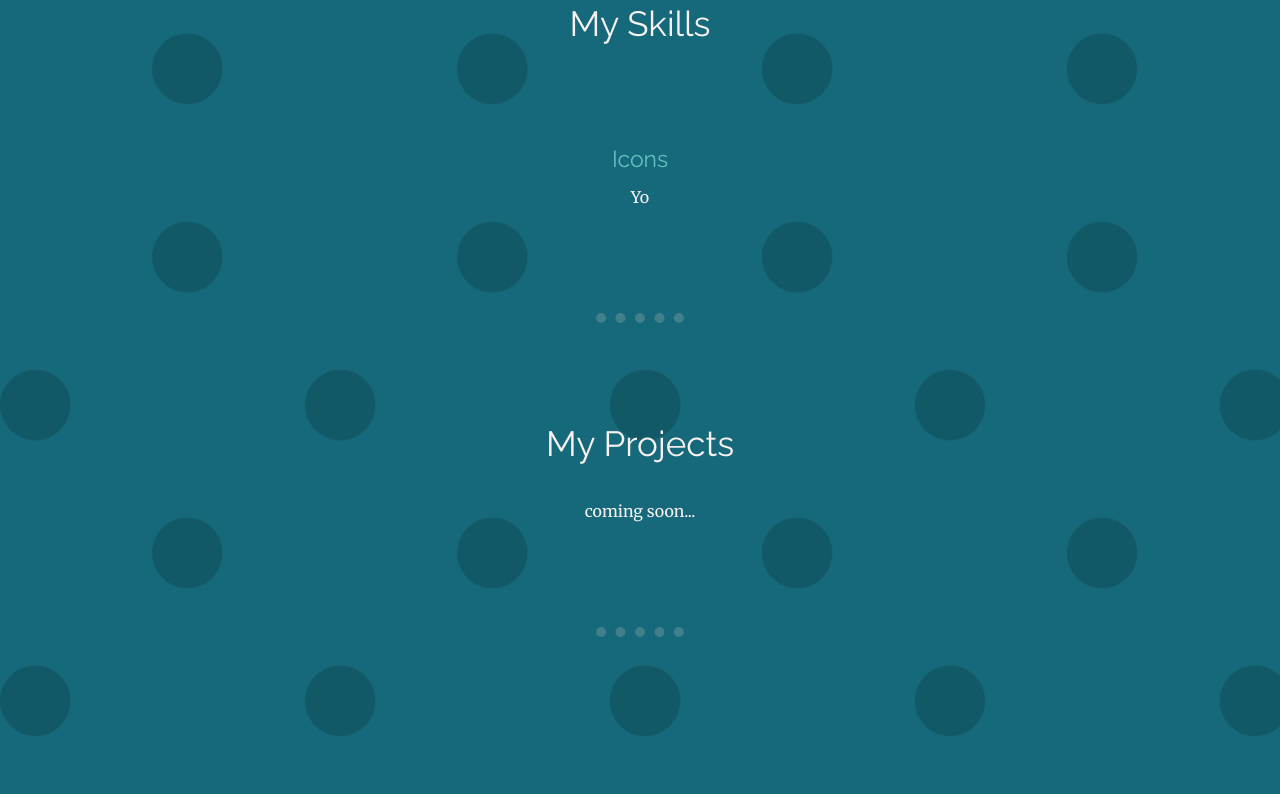
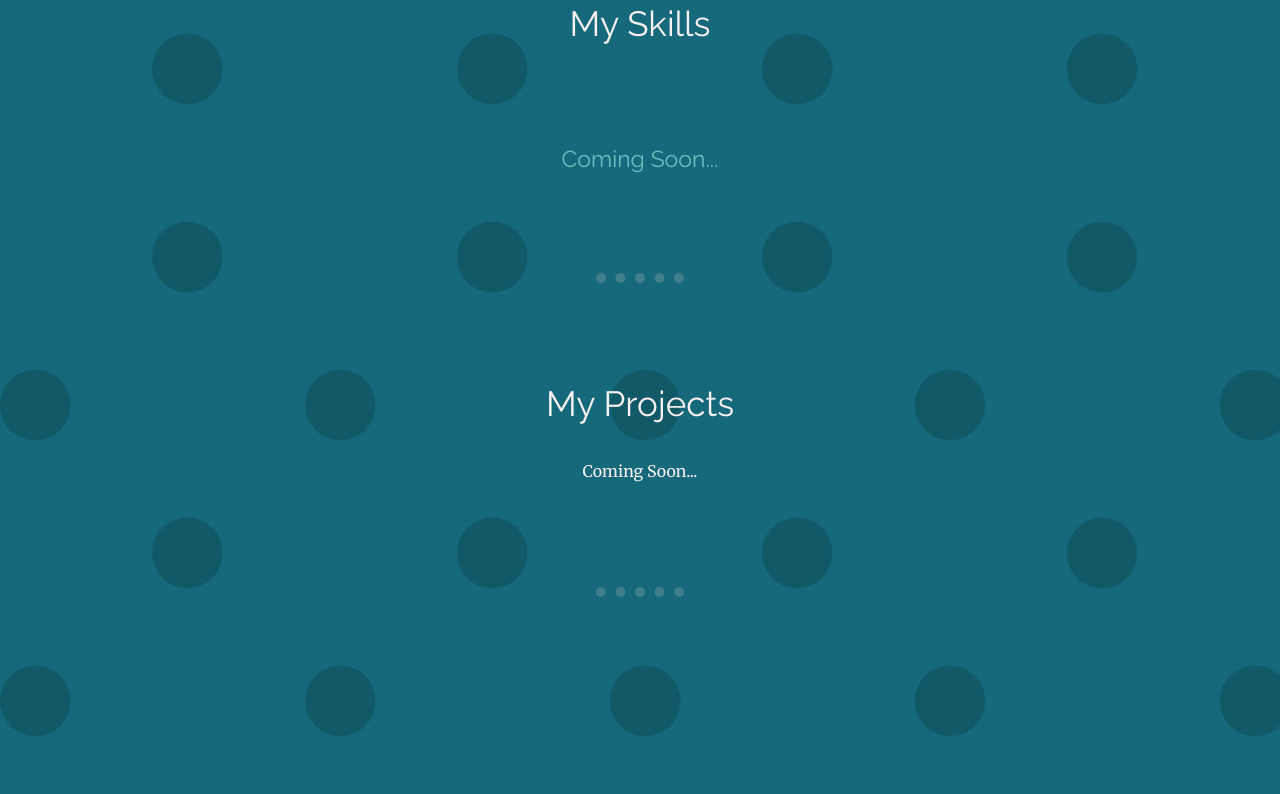
Before and after one commit to lydiaikaufman/lydiakaufman.com, a plain HTML site: page index.html in a window 1280 px wide. Shown: the part 1081-1875 px from the top of the page. Drawn offline with nearby package versions, Linux system fonts and the light colour scheme.

Commit message:
Update index.html
updated "coming soon" text as placeholders

```diff
--- a/index.html
+++ b/index.html
@@ -86,8 +86,8 @@
         <h2>My Skills</h2>
       <!-- Make a grid here -->
         <div class="skill-icons">
-          <h3>Icons</h3>
-          <p class="middle-text">Yo</p>
+          <h3>Coming Soon...</h3>
+          <p class="middle-text"></p>
         </div>
       </section>
       <hr class="hrdots"></hr>
@@ -98,7 +98,7 @@
 
       <section id="projects">
         <h2>My Projects</h2>
-        <p class="middle-text">coming soon...</p>
+        <p class="middle-text">Coming Soon...</p>
       </section>
       <hr class="hrdots"></hr>
     </div>
@@ -142,7 +142,7 @@
       <div class="attribution">Icons made by <a href="https://www.flaticon.com/authors/pixel-perfect" title="Pixel perfect">Pixel perfect</a> from <a href="https://www.flaticon.com/" title="Flaticon"> www.flaticon.com</a></div>
       <div class="attribution">Icons made by <a href="https://www.flaticon.com/authors/freepik" title="Freepik">Freepik</a> from <a href="https://www.flaticon.com/" title="Flaticon">www.flaticon.com</a></div>
 
-      <p class="copyright">© 2020 Lydia Kaufman.</p>
+      <p class="copyright">© Lydia Kaufman.</p>
     </footer>
     <!--Internal JS -->
     <script src="app.js">
```
